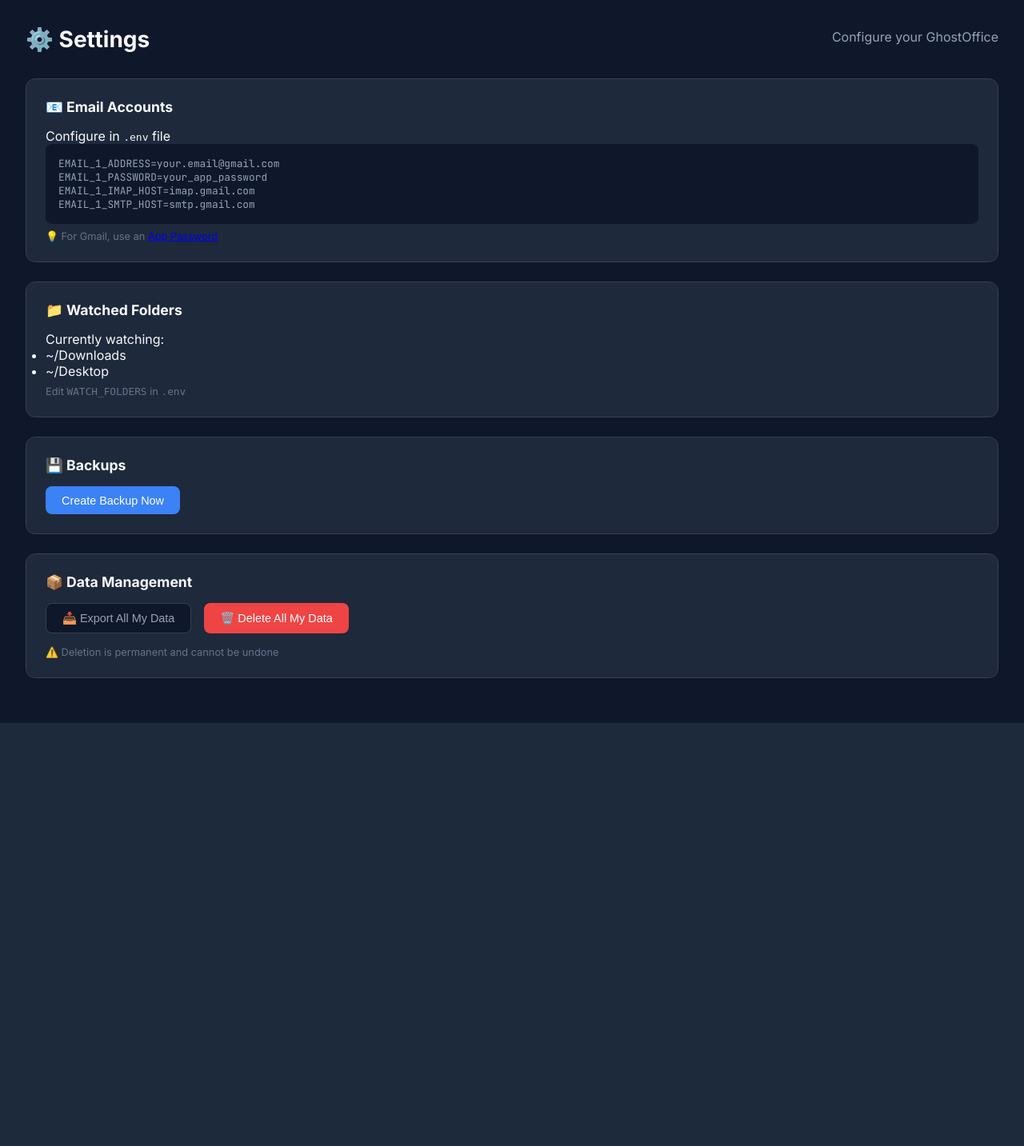
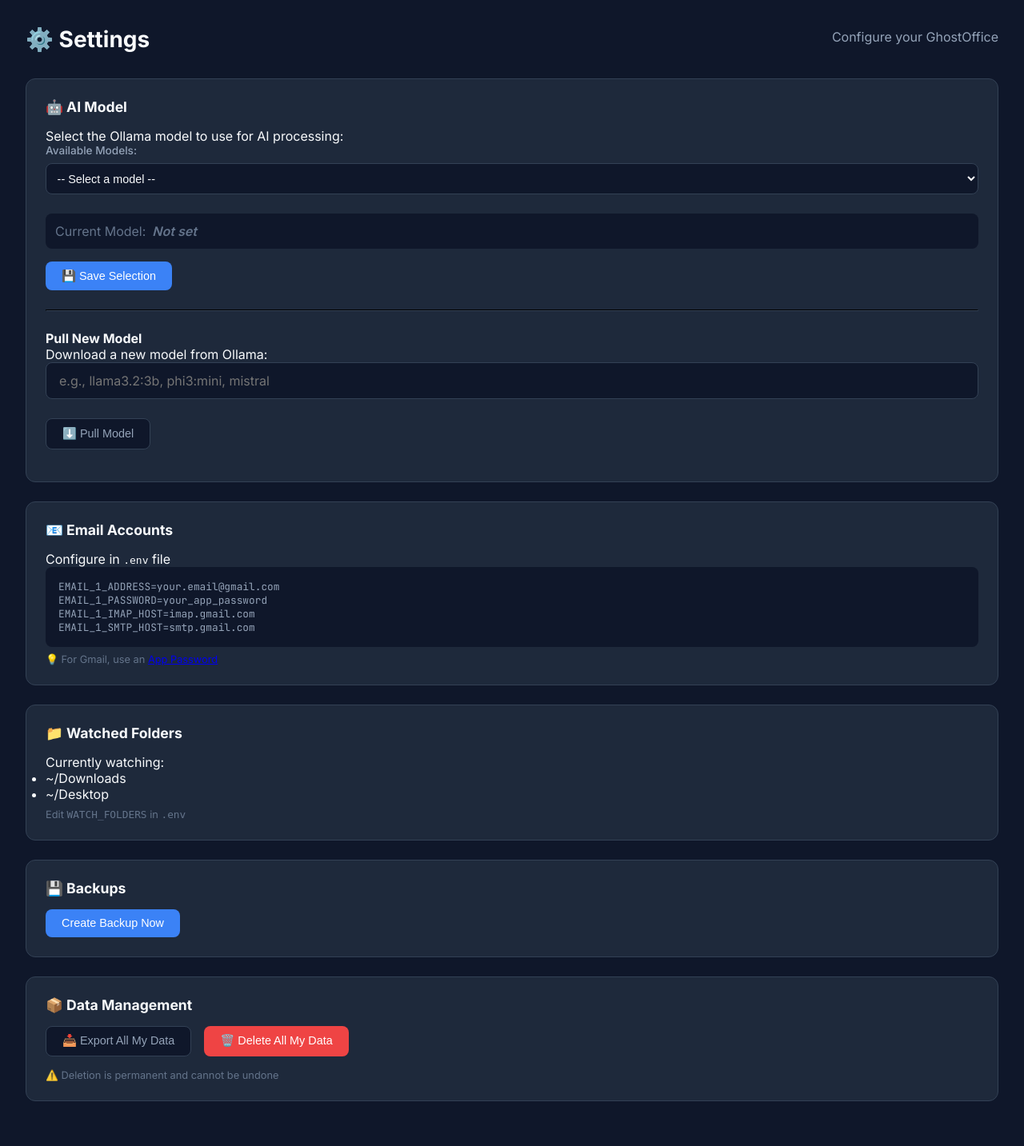
Before and after one commit to ravikumarve/OfficeGhost, a Flask app: template Dashboard/templates/settings.html in a window 1280 px wide. Shown: the whole page at 80% size. Before the commit the page ends 904 px from the top, so only its background shows below. Run offline with Flask 3, Linux system fonts and the light colour scheme; the template is opened without the code that fills it, so the values that code supplies are empty.

Commit message:
Add AI Model section to Settings page
- Fetch available models from Ollama API
- Display in dropdown selector with current model highlighted (green dot)
- Save selected model to .env file
- Add pull new model functionality via Ollama API

```diff
--- a/Dashboard/app.py
+++ b/Dashboard/app.py
@@ -392,7 +392,93 @@ def compliance_report():
 def settings():
     p = get_pilot()
     backups = p.backup.list_backups()
-    return render_template("settings.html", backups=backups)
+
+    # Get available models from Ollama
+    available_models = []
+    current_model = Config.OLLAMA_MODEL
+    try:
+        import requests
+        r = requests.get(f"{Config.OLLAMA_HOST}/api/tags", timeout=5)
+        if r.status_code == 200:
+            data = r.json()
+            available_models = [m.get("name", "") for m in data.get("models", [])]
+    except Exception:
+        pass
+
+    return render_template(
+        "settings.html",
+        backups=backups,
+        available_models=available_models,
+        current_model=current_model
+    )
+
+
+@app.route("/api/models", methods=["GET"])
+@login_required
+def api_get_models():
+    """Get available Ollama models"""
+    import requests
+    try:
+        r = requests.get(f"{Config.OLLAMA_HOST}/api/tags", timeout=10)
+        if r.status_code == 200:
+            data = r.json()
+            models = [{"name": m.get("name", ""), "size": m.get("size", 0)} for m in data.get("models", [])]
+            return jsonify({"status": "success", "models": models, "current": Config.OLLAMA_MODEL})
+        return jsonify({"status": "error", "message": "Failed to fetch models"})
+    except Exception as e:
+        return jsonify({"status": "error", "message": str(e)})
+
+
+@app.route("/api/models/pull", methods=["POST"])
+@login_required
+def api_pull_model():
+    """Pull a new Ollama model"""
+    import requests
+    data = request.json
+    model_name = data.get("model", "").strip()
+
+    if not model_name:
+        return jsonify({"status": "error", "message": "Model name required"})
+
+    try:
+        r = requests.post(
+            f"{Config.OLLAMA_HOST}/api/pull",
+            json={"name": model_name},
+            timeout=300
+        )
+        if r.status_code == 200:
+            return jsonify({"status": "success", "message": f"Model '{model_name}' pulled successfully"})
+        return jsonify({"status": "error", "message": "Failed to pull model"})
+    except requests.exceptions.Timeout:
+        return jsonify({"status": "error", "message": "Model pull timed out"})
+    except Exception as e:
+        return jsonify({"status": "error", "message": str(e)})
+
+
+@app.route("/api/models/set", methods=["POST"])
+@login_required
+def api_set_model():
+    """Set the active Ollama model"""
+    data = request.json
+    model_name = data.get("model", "").strip()
+
+    if not model_name:
+        return jsonify({"status": "error", "message": "Model name required"})
+
+    # Update .env file
+    env_path = Config.BASE_DIR / ".env"
+    env_content = env_path.read_text() if env_path.exists() else ""
+
+    # Update or add OLLAMA_MODEL
+    if "OLLAMA_MODEL=" in env_content:
+        import re
+        env_content = re.sub(r"OLLAMA_MODEL=.*", f"OLLAMA_MODEL={model_name}", env_content)
+    else:
+        env_content += f"\nOLLAMA_MODEL={model_name}\n"
+
+    env_path.write_text(env_content)
+
+    return jsonify({"status": "success", "message": f"Model set to '{model_name}'"})
 
 
 # ═══════════════════════════════════════
--- a/Dashboard/static/style.css
+++ b/Dashboard/static/style.css
@@ -850,3 +850,62 @@ main.with-sidebar {
     text-align: center;
     padding: 2rem;
 }
+
+/* AI Model Settings */
+.current-model {
+    display: flex;
+    align-items: center;
+    gap: 0.5rem;
+    margin-top: 1rem;
+    padding: 0.75rem;
+    background: var(--bg-primary);
+    border-radius: var(--radius-sm);
+}
+
+.model-label {
+    color: var(--text-muted);
+}
+
+.model-value {
+    font-weight: 600;
+    display: flex;
+    align-items: center;
+    gap: 0.5rem;
+}
+
+.green-dot {
+    color: #22c55e;
+    font-size: 1.2rem;
+}
+
+.no-model {
+    color: var(--text-muted);
+    font-style: italic;
+}
+
+.status-message .loading {
+    color: #f59e0b;
+}
+
+.status-message .success {
+    color: #22c55e;
+}
+
+.status-message .error {
+    color: #ef4444;
+}
+
+.form-select, .form-input {
+    width: 100%;
+    padding: 0.6rem;
+    border: 1px solid var(--border);
+    border-radius: var(--radius-sm);
+    background: var(--bg-primary);
+    color: var(--text-primary);
+    font-size: 0.9rem;
+}
+
+.form-select:focus, .form-input:focus {
+    outline: none;
+    border-color: var(--accent);
+}
--- a/Dashboard/templates/settings.html
+++ b/Dashboard/templates/settings.html
@@ -5,6 +5,53 @@
 <div class="page-header">
     <h1>⚙️ Settings</h1>
     <p class="subtitle">Configure your GhostOffice</p>
+</div>
+
+<div class="card">
+    <h3>🤖 AI Model</h3>
+    <p>Select the Ollama model to use for AI processing:</p>
+
+    <div class="form-group">
+        <label for="model-select">Available Models:</label>
+        <select id="model-select" class="form-select">
+            <option value="">-- Select a model --</option>
+            {% for model in available_models %}
+            <option value="{{ model }}" {% if model == current_model %}selected{% endif %}>
+                {{ model }}
+            </option>
+            {% endfor %}
+        </select>
+    </div>
+
+    <div class="current-model">
+        <span class="model-label">Current Model:</span>
+        <span class="model-value">
+            {% if current_model %}
+            <span class="green-dot">●</span> {{ current_model }}
+            {% else %}
+            <span class="no-model">Not set</span>
+            {% endif %}
+        </span>
+    </div>
+
+    <button class="btn-primary" onclick="saveModel()" style="margin-top: 1rem;">
+        💾 Save Selection
+    </button>
+
+    <hr style="margin: 1.5rem 0; border-color: var(--border);">
+
+    <h4>Pull New Model</h4>
+    <p>Download a new model from Ollama:</p>
+
+    <div class="form-group">
+        <input type="text" id="pull-model-name" class="form-input"
+               placeholder="e.g., llama3.2:3b, phi3:mini, mistral">
+    </div>
+    <button class="btn-secondary" onclick="pullModel()">
+        ⬇️ Pull Model
+    </button>
+
+    <div id="model-status" class="status-message" style="margin-top: 1rem;"></div>
 </div>
 
 <div class="card">
@@ -63,6 +110,60 @@ EMAIL_1_SMTP_HOST=smtp.gmail.com</pre>
 </div>
 
 <script>
+async function saveModel() {
+    const select = document.getElementById('model-select');
+    const model = select.value;
+
+    if (!model) {
+        alert('Please select a model');
+        return;
+    }
+
+    const res = await fetch('/api/models/set', {
+        method: 'POST',
+        headers: {'Content-Type': 'application/json'},
+        body: JSON.stringify({model: model})
+    });
+    const data = await res.json();
+
+    if (data.status === 'success') {
+        alert('✅ Model saved! Restart required for changes to take effect.');
+    } else {
+        alert('❌ ' + data.message);
+    }
+}
+
+async function pullModel() {
+    const input = document.getElementById('pull-model-name');
+    const model = input.value.trim();
+    const status = document.getElementById('model-status');
+
+    if (!model) {
+        alert('Please enter a model name');
+        return;
+    }
+
+    status.innerHTML = '<span class="loading">⏳ Pulling model... This may take several minutes.</span>';
+
+    try {
+        const res = await fetch('/api/models/pull', {
+            method: 'POST',
+            headers: {'Content-Type': 'application/json'},
+            body: JSON.stringify({model: model})
+        });
+        const data = await res.json();
+
+        if (data.status === 'success') {
+            status.innerHTML = '<span class="success">✅ ' + data.message + '</span>';
+            setTimeout(() => location.reload(), 2000);
+        } else {
+            status.innerHTML = '<span class="error">❌ ' + data.message + '</span>';
+        }
+    } catch (err) {
+        status.innerHTML = '<span class="error">❌ Error: ' + err.message + '</span>';
+    }
+}
+
 async function createBackup() {
     const res = await fetch('/backup', { method: 'POST' });
     const data = await res.json();
```
